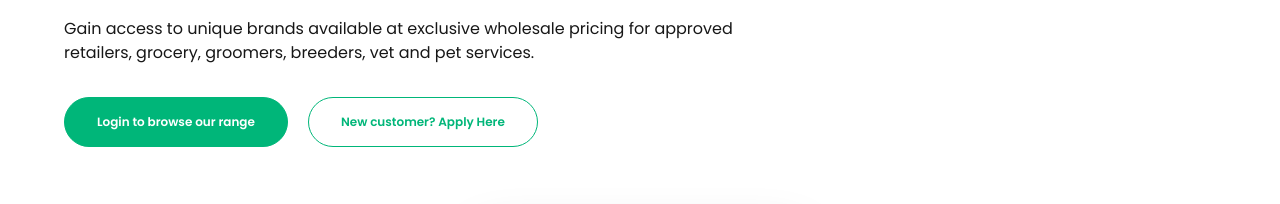
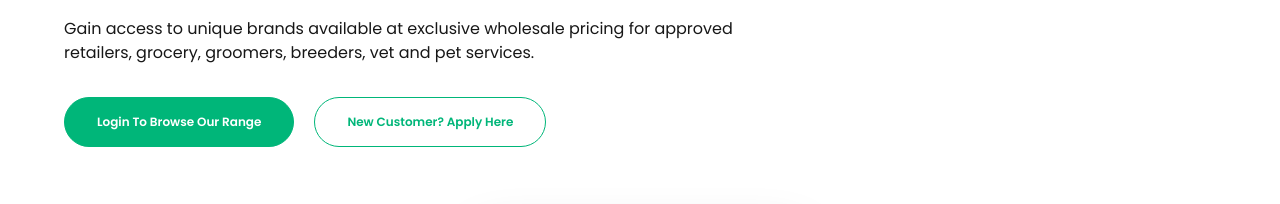
Before and after one commit to DigitronCX/FUDDLR-Frontend, a Next.js app: page / in a window 1280 px wide. Shown: the part 1015-1219 px from the top of the page. Built offline with nearby package versions, Linux system fonts and the light colour scheme; a web font is replaced by a local one.

Commit message:
style: rename About link, capitalize button labels, and fix Let's Begin typo

```diff
--- a/app/Main/CarouselSection.tsx
+++ b/app/Main/CarouselSection.tsx
@@ -163,7 +163,7 @@ export default function CategoryCarousel() {
                         className="group relative inline-flex items-center justify-center overflow-hidden bg-brand rounded-full border border-brand px-4 sm:px-6 lg:px-8 py-3 md:py-4 transition-all duration-300 hover:-translate-y-1 hover:shadow-lg hover:shadow-black/30"
                     >
                         <span className="absolute inset-0 translate-y-full bg-white transition-transform duration-500 ease-out group-hover:translate-y-0" />
-                        <span className="relative z-10 font-semibold text-white transition-colors duration-300 group-hover:text-brand text-xs">
+                        <span className="relative z-10 font-semibold text-white transition-colors duration-300 group-hover:text-brand text-xs capitalize">
                             Login to browse our range
                         </span>
                     </Link>
@@ -172,7 +172,7 @@ export default function CategoryCarousel() {
                         className="group relative inline-flex items-center justify-center overflow-hidden rounded-full bg-white border border-brand px-4 sm:px-2 lg:px-8 py-3 md:py-4 transition-all duration-300 hover:-translate-y-1 hover:shadow-lg hover:shadow-black/30"
                     >
                         <span className="absolute inset-0 translate-y-full bg-brand transition-transform duration-500 ease-out group-hover:translate-y-0" />
-                        <span className="relative z-10 font-semibold text-brand transition-colors duration-300 group-hover:text-white text-xs">
+                        <span className="relative z-10 font-semibold text-brand transition-colors duration-300 group-hover:text-white text-xs capitalize">
                             New customer? Apply Here
                         </span>
                     </Link>
--- a/app/Main/SectionRetailers.tsx
+++ b/app/Main/SectionRetailers.tsx
@@ -87,7 +87,7 @@ export default function SectionRetailers() {
                         <span
                             className="relative z-10 font-semibold text-white transition-colors duration-300 group-hover:text-brand text-xs sm:text-xs flex gap-1 items-center"
                         >
-                            Lets Begin <IconArrowUpRight className="size-4" />
+                            Let&apos;s Begin <IconArrowUpRight className="size-4" />
                         </span>
                     </Link>
                     {/* <button className="mt-5 px-2 text-sm sm:text-base sm:px-10 flex gap-2 py-2 sm:py-2 bg-brand rounded-4xl cursor-pointer border-4 border-transparent text-white hover:border-brand/80 hover:text-white transition-colors z-20">
--- a/components/Footer.tsx
+++ b/components/Footer.tsx
@@ -6,7 +6,7 @@ import Link from "next/link";
 const Mainlinks = [
     { name: "Home", path: "/" },
     // { name: "Products", path: "/product" },
-    { name: "About", path: "/about" },
+    { name: "Why Fuddlr", path: "/about" },
     { name: "Contact", path: "/contact" },
 ];
 
```
